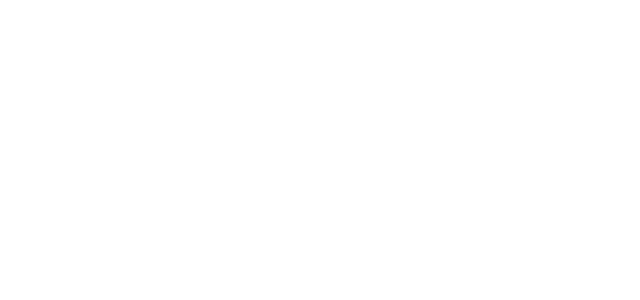
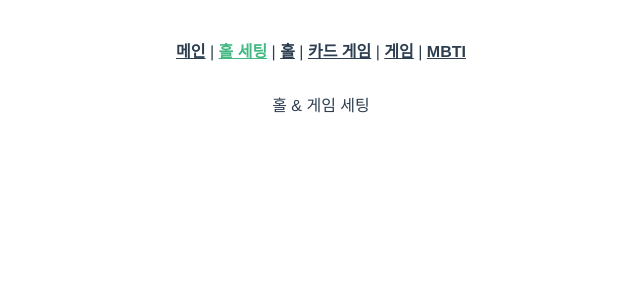
Before and after one commit to seowan/ZZASAI, a Vue app in the folder frontend/: page /create-hall in a window 1280 px wide. Shown: the top 300 px of the page, without its empty margins (319-959 px from the left). Built offline with nearby package versions, Linux system fonts and the light colour scheme.

Commit message:
[S04P31A205-41] setup : set vue-router & vuex

```diff
--- a/frontend/package.json
+++ b/frontend/package.json
@@ -9,11 +9,15 @@
   },
   "dependencies": {
     "core-js": "^3.6.5",
-    "vue": "^3.0.0"
+    "vue": "^3.0.0",
+    "vue-router": "^4.0.0-0",
+    "vuex": "^4.0.0-0"
   },
   "devDependencies": {
     "@vue/cli-plugin-babel": "~4.5.0",
     "@vue/cli-plugin-eslint": "~4.5.0",
+    "@vue/cli-plugin-router": "^4.5.12",
+    "@vue/cli-plugin-vuex": "^4.5.12",
     "@vue/cli-service": "~4.5.0",
     "@vue/compiler-sfc": "^3.0.0",
     "babel-eslint": "^10.1.0",
--- a/frontend/src/App.vue
+++ b/frontend/src/App.vue
@@ -1,17 +1,14 @@
 <template>
-  <div>
-
+  <div id="nav">
+    <router-link to="/">메인</router-link> |
+    <router-link to="/create-hall">홀 세팅</router-link> |
+    <router-link to="/hall">홀</router-link> |
+    <router-link to="/card-play">카드 게임</router-link> |
+    <router-link to="/game-play">게임</router-link> |
+    <router-link to="/char-test">MBTI</router-link>
   </div>
+  <router-view/>
 </template>
-
-<script>
-
-export default {
-  name: 'App',
-  components: {
-  }
-}
-</script>
 
 <style>
 #app {
@@ -20,6 +17,18 @@
   -moz-osx-font-smoothing: grayscale;
   text-align: center;
   color: #2c3e50;
-  margin-top: 60px;
+}
+
+#nav {
+  padding: 30px;
+}
+
+#nav a {
+  font-weight: bold;
+  color: #2c3e50;
+}
+
+#nav a.router-link-exact-active {
+  color: #42b983;
 }
 </style>
--- a/frontend/src/main.js
+++ b/frontend/src/main.js
@@ -1,4 +1,6 @@
 import { createApp } from 'vue'
 import App from './App.vue'
+import router from './router'
+import store from './store'
 
-createApp(App).mount('#app')
+createApp(App).use(store).use(router).mount('#app')
--- /dev/null
+++ b/frontend/src/router/index.js
@@ -0,0 +1,48 @@
+import { createRouter, createWebHistory } from 'vue-router'
+import Main from '../views/Main.vue'
+import CreateHall from '../views/CreateHall.vue'
+import Hall from '../views/Hall.vue'
+import CardPlay from '../views/room/CardPlay.vue'
+import GamePlay from '../views/room/GamePlay.vue'
+import CharTest from '../views/room/CharTest.vue'
+
+
+const routes = [
+  {
+    path: '/',
+    name: 'Main',
+    component: Main
+  },
+  {
+    path: '/create-hall',
+    name: 'CreateHall',
+    component: CreateHall
+  },
+  {
+    path: '/hall',
+    name: 'Hall',
+    component: Hall
+  },
+  {
+    path: '/card-play',
+    name: 'CardPlay',
+    component: CardPlay
+  },
+  {
+    path: '/game-play',
+    name: 'GamePlay',
+    component: GamePlay
+  },
+  {
+    path: '/char-test',
+    name: 'CharTest',
+    component: CharTest
+  },
+]
+
+const router = createRouter({
+  history: createWebHistory(process.env.BASE_URL),
+  routes
+})
+
+export default router
--- /dev/null
+++ b/frontend/src/store/index.js
@@ -0,0 +1,12 @@
+import { createStore } from 'vuex'
+
+export default createStore({
+  state: {
+  },
+  mutations: {
+  },
+  actions: {
+  },
+  modules: {
+  }
+})
--- a/frontend/src/views/HallSetting.vue
+++ b/frontend/src/views/CreateHall.vue
@@ -1,13 +1,13 @@
 <template>
   <!-- 메인 홀 & 게임 세팅 -->
-  <div class="hall-setting">
+  <div class="create-hall">
     <div class="h3"> 홀 & 게임 세팅 </div>
   </div>
 </template>
 
 <script>
 export default {
-  name: 'HallSetting',
+  name: 'CreateHall',
 }
 </script>
 
```
Also changed, not shown: 1 other file (tests, documents, lock files or other folders).
